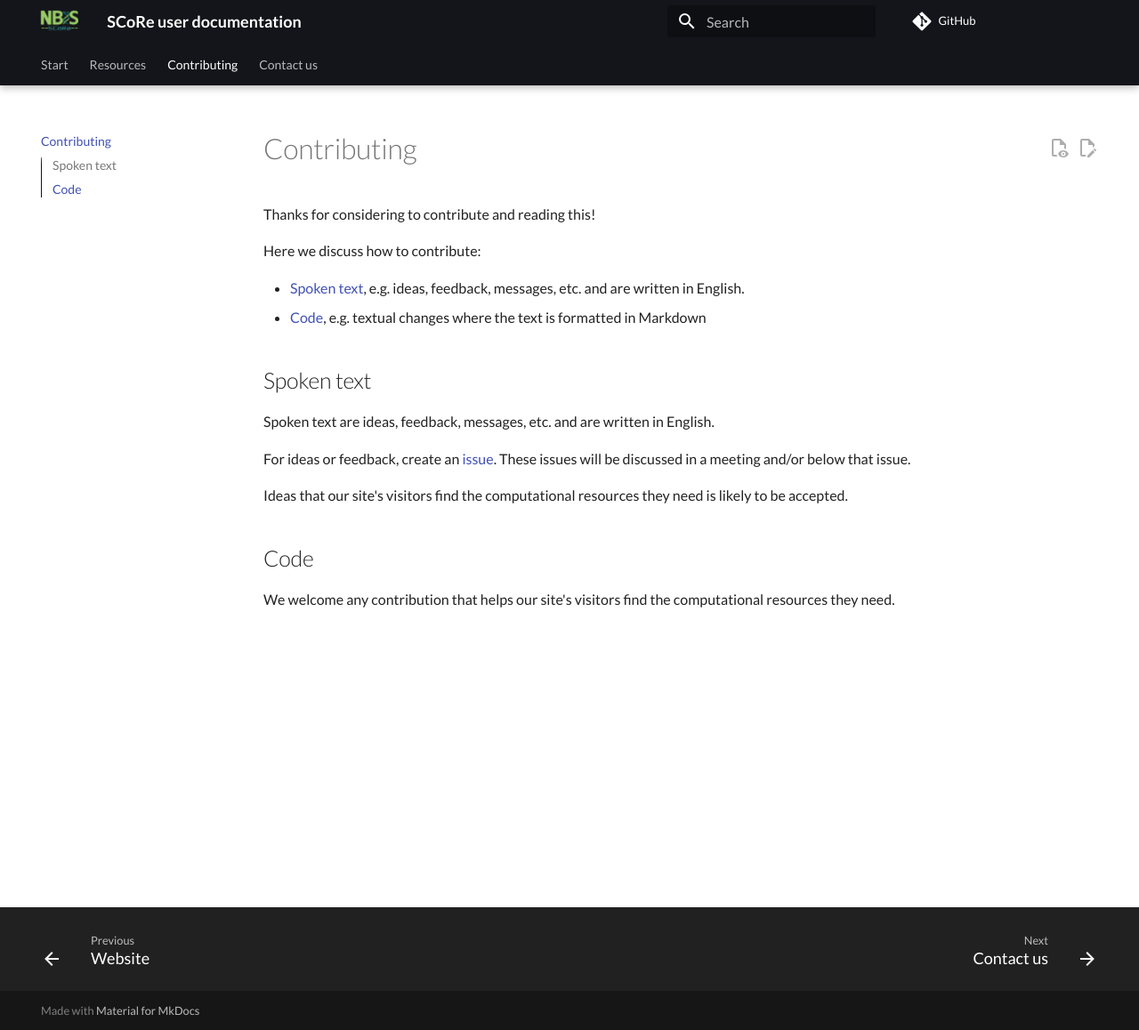
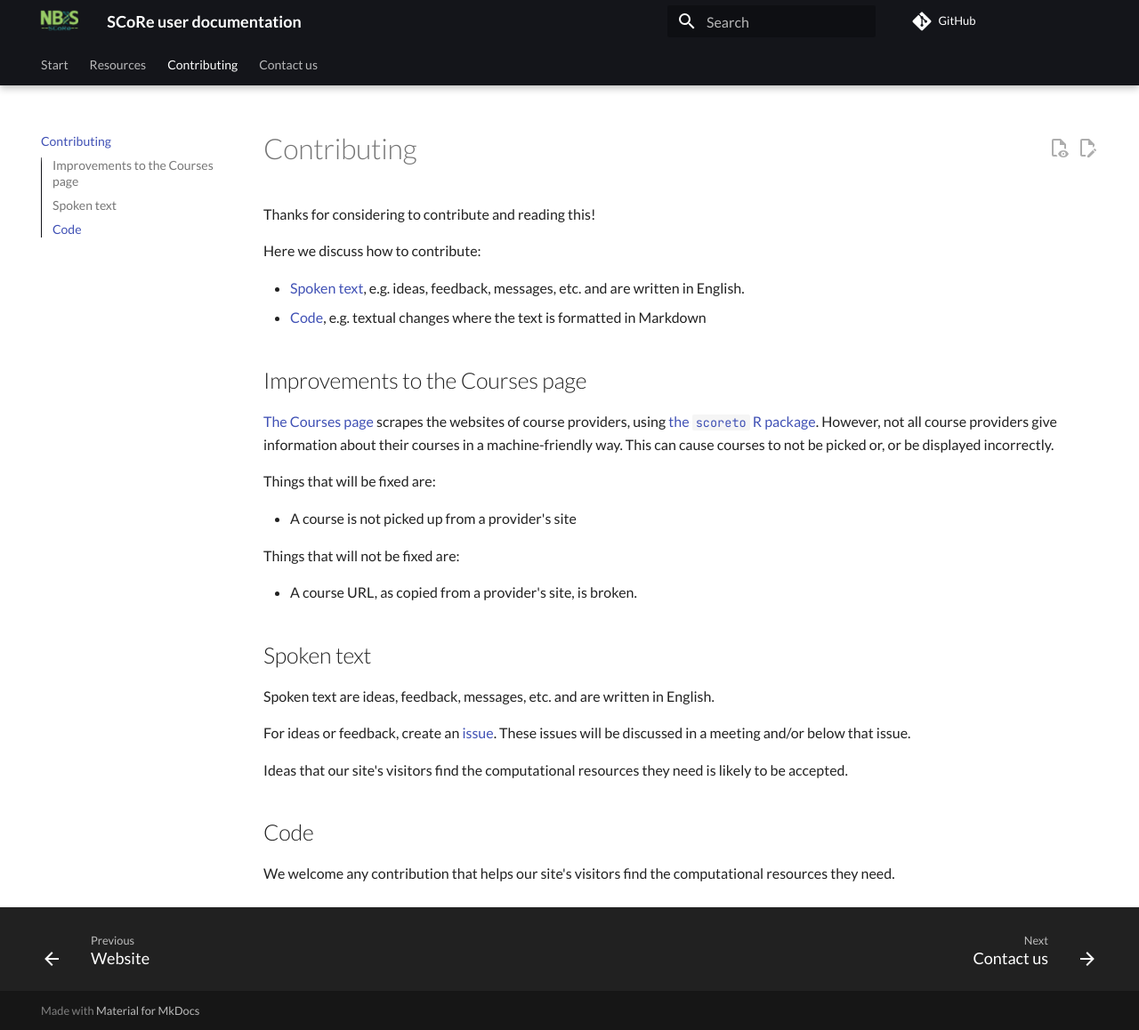
Before and after one commit to NBISweden/SCoRe_user_doc, an MkDocs documentation site: the page built from docs/CONTRIBUTING.md, in a window 1280 px wide and 1158 px high. Shown: the whole window at 89% size. Built offline with MkDocs 1.6.1 and Material for MkDocs 9.7.7, drawn with Linux system fonts in a browser that asks for light colours; comment, search, counter and statistics services are not loaded.

Commit message:
Will not fix broken links

```diff
--- a/docs/CONTRIBUTING.md
+++ b/docs/CONTRIBUTING.md
@@ -7,6 +7,23 @@ Here we discuss how to contribute:
 - [Spoken text](#spoken-text), e.g. ideas, feedback, messages, etc.
   and are written in English.
 - [Code](#code), e.g. textual changes where the text is formatted in Markdown
+
+## Improvements to the Courses page
+
+[The Courses page](https://nbisweden.github.io/SCoRe_user_doc/courses/)
+scrapes the websites of course providers,
+using [the `scoreto` R package](https://github.com/richelbilderbeek/scoreto).
+However, not all course providers give information about their
+courses in a machine-friendly way. This can cause courses to not be picked
+or, or be displayed incorrectly.
+
+Things that will be fixed are:
+
+- A course is not picked up from a provider's site
+
+Things that will not be fixed are:
+
+- A course URL, as copied from a provider's site, is broken.
 
 ## Spoken text
 
@@ -19,6 +36,7 @@ These issues will be discussed in a meeting and/or below that issue.
 Ideas that our site's visitors find the computational resources they need
 is likely to be accepted.
 
+
 ## Code
 
 We welcome any contribution that
```
